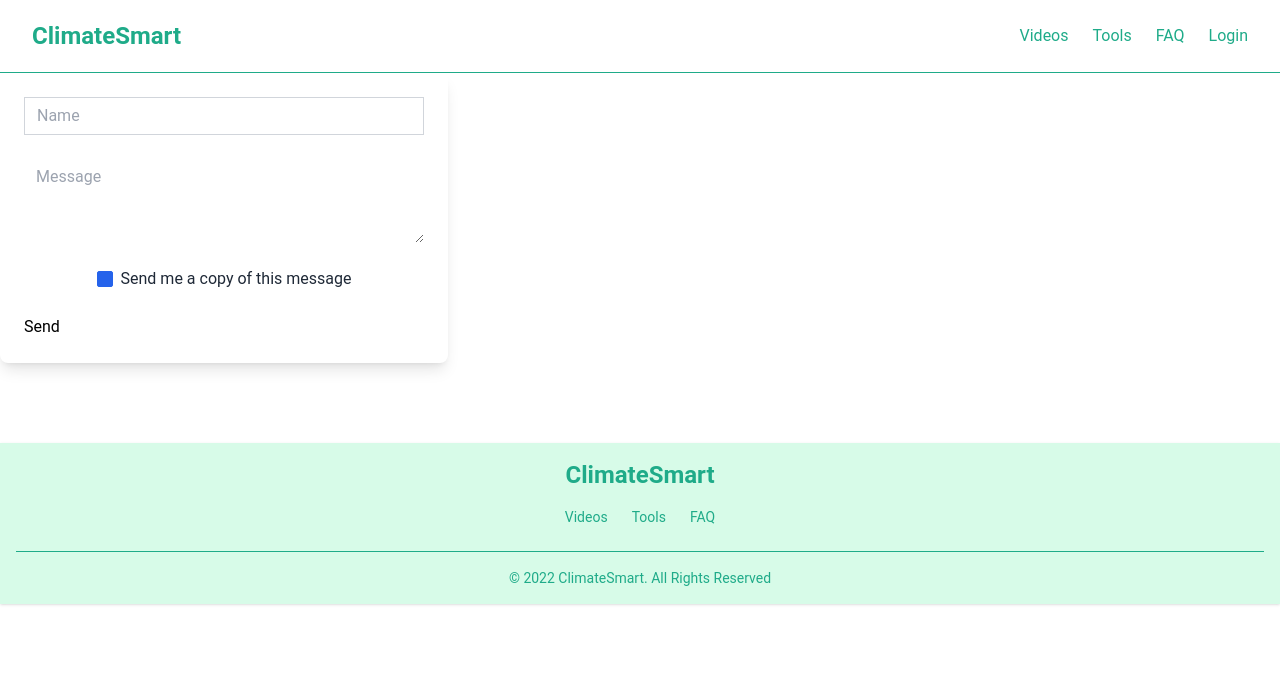
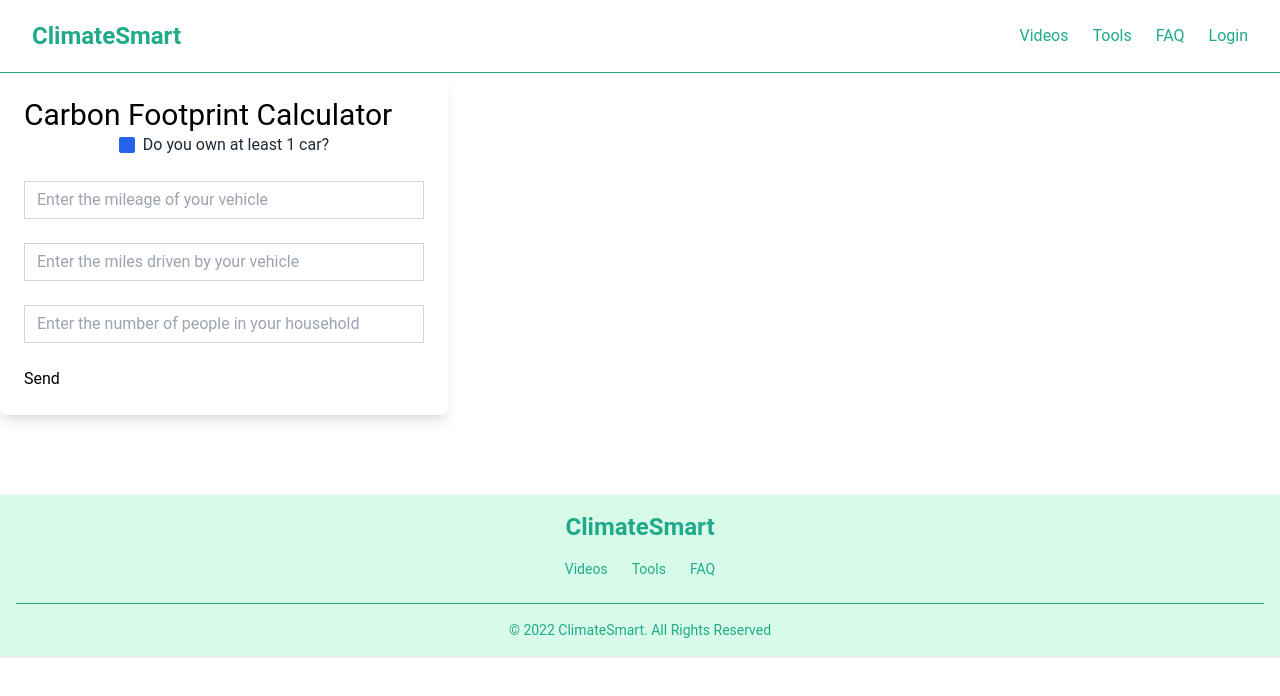
Before and after one commit to k-finken/ClimateSmart, a Next.js app: page /tools in a window 1280 px wide. Shown: the top 696 px of the page. Built offline with nearby package versions, Linux system fonts and the light colour scheme.

Commit message:
Update ToolsCarbon.js

```diff
--- a/components/ToolsCarbon.js
+++ b/components/ToolsCarbon.js
@@ -1,29 +1,31 @@
 import React from "react";
+
+function calc_footprint() {
+    var car = document.getElementById("owncarCheck").value;
+    var mg = document.getElementById("mileageInput").value;
+    var mls = document.getElementById("milesInput").value;
+return
+}
 
 export default function ToolsCarbon() {
   return (
-<div className="block p-6 rounded-lg shadow-lg bg-white max-w-md">
+<div className="block p-6 rounded-lg shadow-lg bg-white max-w-md center">
+      <p className="text-3xl text-black" style={{ width: 422 }}>Carbon Footprint Calculator</p>
   <form>
+      <div className="form-group form-check text-center mb-6">
+      <input type="checkbox"
+        className="form-check-input appearance-none h-4 w-4 border border-gray-300 rounded-sm bg-white checked:bg-blue-600 checked:border-blue-600 focus:outline-none transition duration-200 mt-1 align-top bg-no-repeat bg-center bg-contain mr-2 cursor-pointer" id="owncarCheck" checked/>
+      <label className="form-check-label inline-block text-gray-800" for="exampleCheck87">Do you own at least 1 car?</label>
+    </div>
     <div className="form-group mb-6">
-      <input type="text" className="form-control block w-full px-3 py-1.5 text-base font-normal text-gray-700 bg-white bg-clip-padding border border-solid border-gray-300 focus:text-gray-700 focus:bg-white focus:border-blue-600 focus:outline-none" id="exampleInput7" placeholder="Name"/>
+      <input type="number" className="form-control block w-full px-3 py-1.5 text-base font-normal text-gray-700 bg-white bg clip-padding border border-solid border-gray-300 focus:text-gray-700 focus:bg-white focus:border-blue-600 focus:outline-none" id="mileageInput" placeholder="Enter the mileage of your vehicle"/>
       </div>
     <div className="form-group mb-6">
-
-    </div>
+      <input type="number" className="form-control block w-full px-3 py-1.5 text-base font-normal text-gray-700 bg-white bg-clip-padding border border-solid border-gray-300 focus:text-gray-700 focus:bg-white focus:border-blue-600 focus:outline-none" id="milesInput" placeholder="Enter the miles driven by your vehicle"/>
+      </div>
     <div className="form-group mb-6">
-      <textarea
-      className="form-control block w-full px-3 py-1.5"
-      id="exampleFormControlTextarea13"
-      rows="3"
-      placeholder="Message"
-    ></textarea>
-    </div>
-    <div className="form-group form-check text-center mb-6">
-      <input type="checkbox"
-        className="form-check-input appearance-none h-4 w-4 border border-gray-300 rounded-sm bg-white checked:bg-blue-600 checked:border-blue-600 focus:outline-none transition duration-200 mt-1 align-top bg-no-repeat bg-center bg-contain mr-2 cursor-pointer"
-        id="exampleCheck87" checked/>
-      <label className="form-check-label inline-block text-gray-800" for="exampleCheck87">Send me a copy of this message</label>
-    </div>
+      <input type="number" className="form-control block w-full px-3 py-1.5 text-base font-normal text-gray-700 bg-white bg-clip-padding border border-solid border-gray-300 focus:text-gray-700 focus:bg-white focus:border-blue-600 focus:outline-none" id="peopleInput" placeholder="Enter the number of people in your household"/>
+      </div>
     <button type="submit" className="">
       Send
       </button>
```
